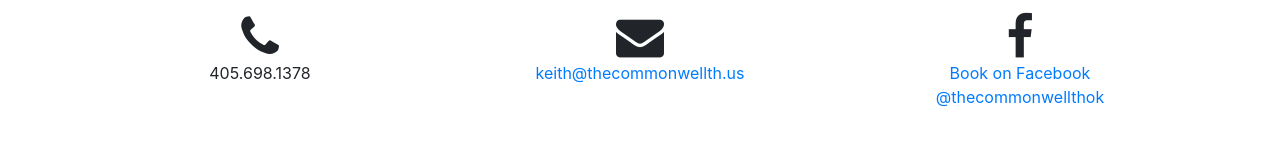
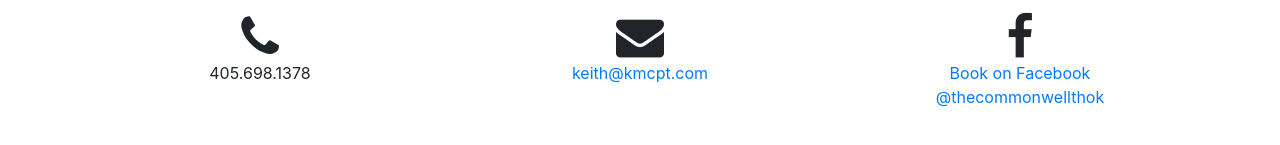
Before and after one commit to commonwellth/commonwellth.github.io, a website with bundled scripts: page index.html in a window 1280 px wide. Shown: the part 2861-3006 px from the top of the page. Built offline with nearby package versions, Linux system fonts and the light colour scheme.

Commit message:
Update email2

```diff
--- a/index.html
+++ b/index.html
@@ -282,7 +282,7 @@
           <div class="col-lg-4 mr-auto text-center">
             <i class="fa fa-envelope fa-3x sr-contact"></i>
             <p>
-              <a href="mailto:keith@kmcpt.com">keith@thecommonwellth.us</a>
+              <a href="mailto:keith@kmcpt.com">keith@kmcpt.com</a>
             </p>
           </div>
           <div class="col-lg-4 ml-auto text-center">
```
